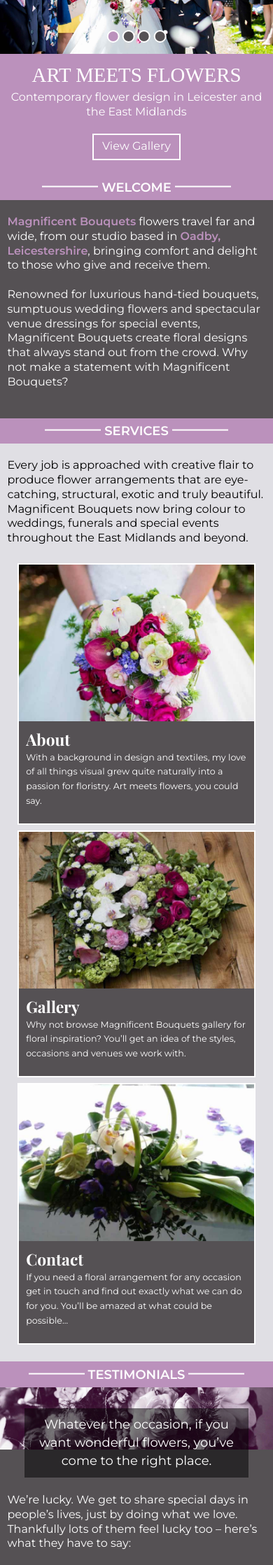
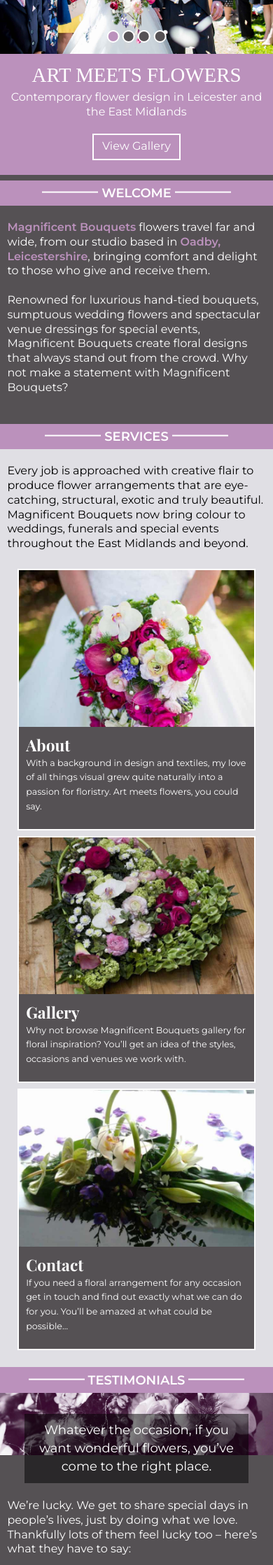
Before and after one commit to kaylaobritsch/magnificent-bouquets, a Jekyll site: the page built from index.html, in a window 390 px wide. Shown: the part 383-2620 px from the top of the page at 70% size. Built offline with Jekyll 4.4.1, drawn with Linux system fonts in a browser that asks for light colours.

Commit message:
Add a margin bottom to banner on small screens

```diff
--- a/_includes/css/main.css
+++ b/_includes/css/main.css
@@ -202,6 +202,8 @@
   color: #fff;
   background-color: #bb91bc;
   display: block;
+
+  margin-bottom: .5rem;
 }
 
 .banner-text .btn,
@@ -611,6 +613,8 @@
     left: 50%;
     top: 50%;
     transform: translate(-50%, -50%);
+
+    margin-bottom: 0;
   }
 
   #seasonal,
```
